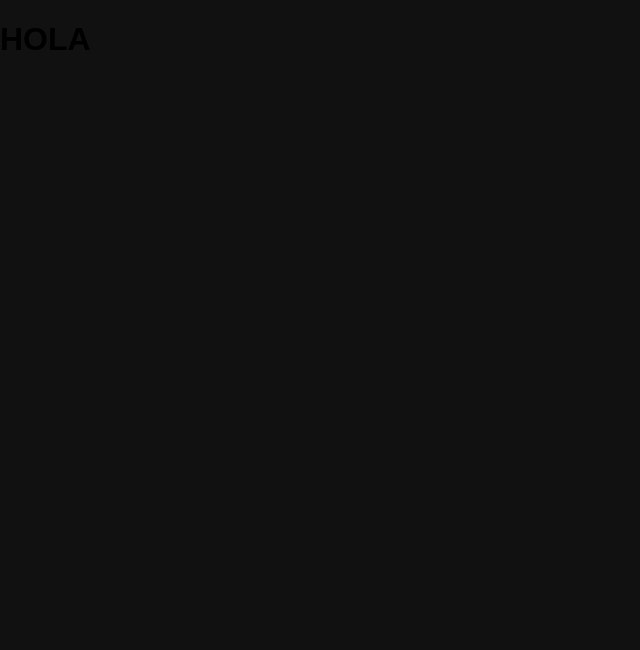
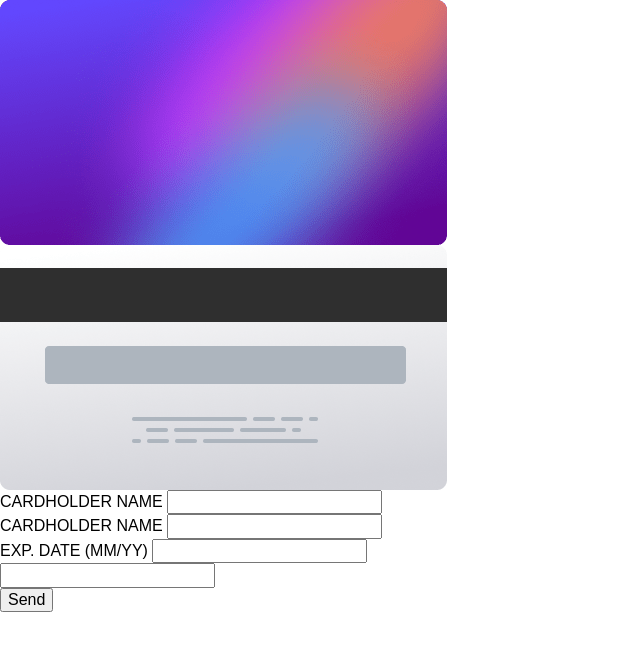
Before and after one commit to Oscar-Moreno/interactive-card, a website built with Vite: page src/index.html in a window 1280 px wide. Shown: the whole page, without its empty margins (0-640 px from the left). Built offline with nearby package versions, Linux system fonts and the light colour scheme; some packages are replaced by stand-ins of ours.

Commit message:
finalclase26junio

```diff
--- a/src/index.html
+++ b/src/index.html
@@ -8,8 +8,43 @@
     <!-- CAMBIA EL TITLE!!! -->
     <title>Vite Template</title>
   </head>
-  <body>
-    <h1>HOLA</h1>
+  <body class="body">
+    <main class="main">
+
+      <div class="bg-top">
+        <div class="card-1">
+          <img src="assets/images/bg-card-front.png" alt="">
+        </div>
+        <div class="card-2">
+          <img src="assets/images/bg-card-back.png" alt="">
+        </div>
+      </div>
+
+      <form class="form">
+        <div class="form-container">
+          <label for="name"> CARDHOLDER NAME</label>
+          <input type="text" id="name">
+        </div>
+        <div class="form-container">
+          <label for="number"> CARDHOLDER NAME</label>
+          <input type="text" id="number">
+        </div>
+
+        <div class="form-container form-bottom">
+          <div class="form-date">
+            <label for="">EXP. DATE (MM/YY)</label>
+            <input type="text">
+          </div>
+          <div class="form-cvc">
+            <input type="text">
+          </div>
+        </div>
+        <div class="form-container">
+          <input type="submit" value="Send">
+        </div>
+
+      </form>
+    </main>
     <script type="module" src="./js/index.js"></script>
   </body>
 </html>
--- a/src/scss/blocks/body.scss
+++ b/src/scss/blocks/body.scss
@@ -2,6 +2,6 @@ html {
   scroll-behavior: smooth;
 }
 body {
-  background-color: #111;
+
   font-family: sans-serif;
 }
```
Also changed, not shown: src/assets/images/bg-card-back.png (added), src/assets/images/bg-card-front.png (added), src/assets/images/bg-main-desktop.png (added), src/assets/images/bg-main-mobile.png (added), src/assets/images/card-logo.svg (added), src/assets/images/favicon-32x32.png (added), src/assets/images/icon-complete.svg (added).
